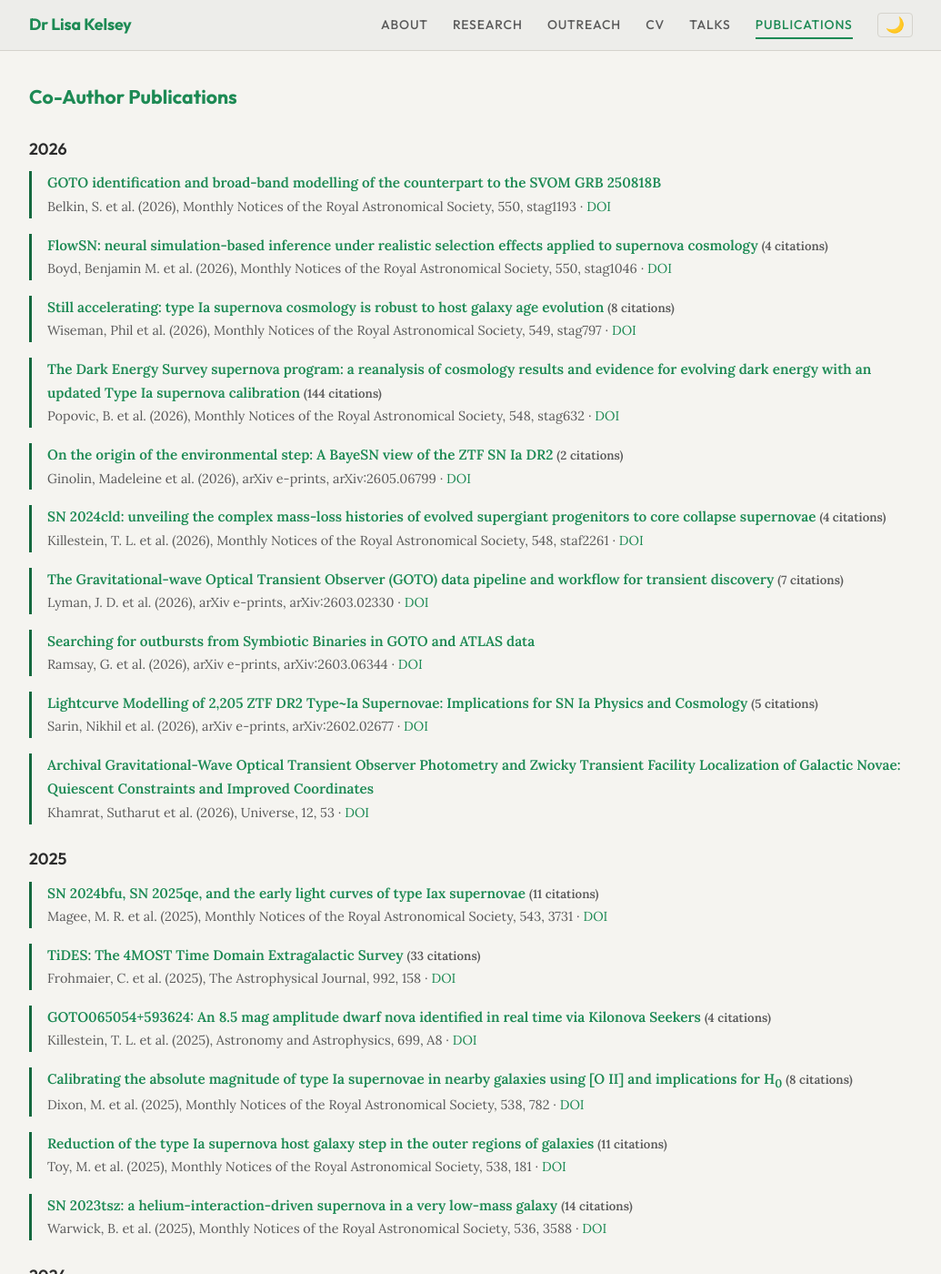
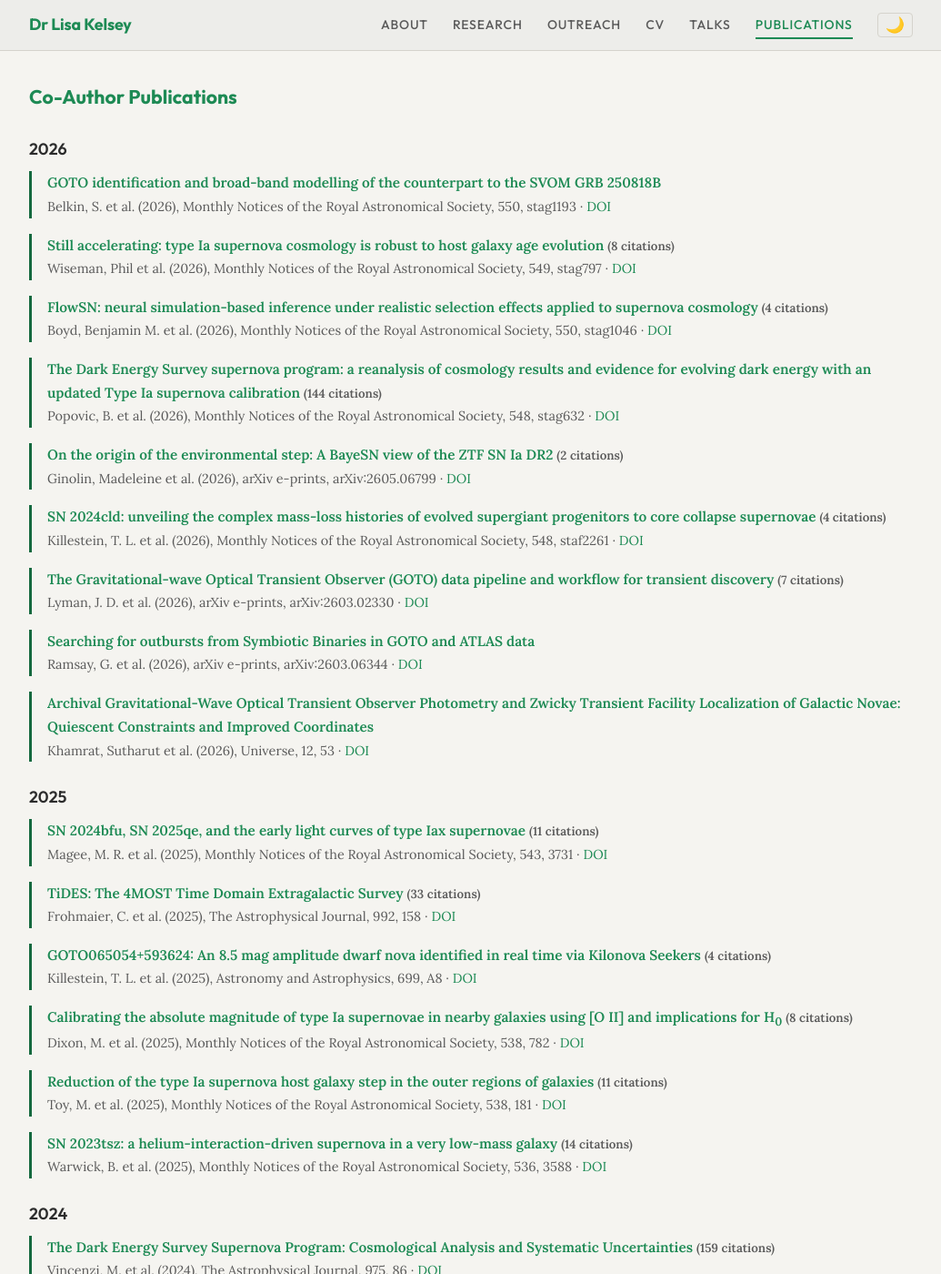
Before and after one commit to LKelsey/LKelsey.github.io, a Jekyll site: the page built from publications.md, in a window 1280 px wide and 1400 px high, scrolled down 761 px. Shown: the whole window at 91% size, without its empty margins (122-1157 px from the left). Built offline with Jekyll 4.4.1, drawn with Linux system fonts in a browser that asks for light colours; some of the changed text lies outside the part shown.

Commit message:
Auto-update publications from ADS

```diff
--- a/_data/publications.yml
+++ b/_data/publications.yml
@@ -1,4 +1,4 @@
-# Auto-generated from ADS library on 2026-09-22 10:43 UTC
+# Auto-generated from ADS library on 2026-09-23 10:34 UTC
 # Do not edit manually
 
 first_author:
@@ -54,6 +54,14 @@ coauthor:
       bibcode: "2026MNRAS.550g1193B"
       citations: 0
       doi: https://doi.org/10.1093/mnras/stag1193
+    - title: "Still accelerating: type Ia supernova cosmology is robust to host galaxy age evolution"
+      authors: "Wiseman, Phil et al."
+      year: 2026
+      journal: "Monthly Notices of the Royal Astronomical Society, 549, stag797"
+      url: https://ui.adsabs.harvard.edu/abs/2026MNRAS.549ag797W/abstract
+      bibcode: "2026MNRAS.549ag797W"
+      citations: 8
+      doi: https://doi.org/10.1093/mnras/stag797
     - title: "FlowSN: neural simulation-based inference under realistic selection effects applied to supernova cosmology"
       authors: "Boyd, Benjamin M. et al."
       year: 2026
@@ -62,14 +70,6 @@ coauthor:
       bibcode: "2026MNRAS.550g1046B"
       citations: 4
       doi: https://doi.org/10.1093/mnras/stag1046
-    - title: "Still accelerating: type Ia supernova cosmology is robust to host galaxy age evolution"
-      authors: "Wiseman, Phil et al."
-      year: 2026
-      journal: "Monthly Notices of the Royal Astronomical Society, 549, stag797"
-      url: https://ui.adsabs.harvard.edu/abs/2026MNRAS.549ag797W/abstract
-      bibcode: "2026MNRAS.549ag797W"
-      citations: 8
-      doi: https://doi.org/10.1093/mnras/stag797
     - title: "The Dark Energy Survey supernova program: a reanalysis of cosmology results and evidence for evolving dark energy with an updated Type Ia supernova calibration"
       authors: "Popovic, B. et al."
       year: 2026
@@ -110,14 +110,6 @@ coauthor:
       bibcode: "2026arXiv260306344R"
       citations: 0
       doi: https://doi.org/10.48550/arXiv.2603.06344
-    - title: "Lightcurve Modelling of 2,205 ZTF DR2 Type~Ia Supernovae: Implications for SN Ia Physics and Cosmology"
-      authors: "Sarin, Nikhil et al."
-      year: 2026
-      journal: "arXiv e-prints, arXiv:2602.02677"
-      url: https://ui.adsabs.harvard.edu/abs/2026arXiv260202677S/abstract
-      bibcode: "2026arXiv260202677S"
-      citations: 5
-      doi: https://doi.org/10.48550/arXiv.2602.02677
     - title: "Archival Gravitational-Wave Optical Transient Observer Photometry and Zwicky Transient Facility Localization of Galactic Novae: Quiescent Constraints and Improved Coordinates"
       authors: "Khamrat, Sutharut et al."
       year: 2026
@@ -174,6 +166,14 @@ coauthor:
       bibcode: "2025MNRAS.536.3588W"
       citations: 14
       doi: https://doi.org/10.1093/mnras/stae2784
+    - title: "The Dark Energy Survey Supernova Program: Cosmological Analysis and Systematic Uncertainties"
+      authors: "Vincenzi, M. et al."
+      year: 2024
+      journal: "The Astrophysical Journal, 975, 86"
+      url: https://ui.adsabs.harvard.edu/abs/2024ApJ...975...86V/abstract
+      bibcode: "2024ApJ...975...86V"
+      citations: 159
+      doi: https://doi.org/10.3847/1538-4357/ad5e6c
     - title: "The Dark Energy Survey Supernova Program: Light Curves and 5 Yr Data Release"
       authors: "Sánchez, B. O. et al."
       year: 2024
@@ -190,21 +190,13 @@ coauthor:
       bibcode: "2024MNRAS.534.2263P"
       citations: 19
       doi: https://doi.org/10.1093/mnras/stae2164
-    - title: "The Dark Energy Survey Supernova Program: Cosmological Analysis and Systematic Uncertainties"
-      authors: "Vincenzi, M. et al."
-      year: 2024
-      journal: "The Astrophysical Journal, 975, 86"
-      url: https://ui.adsabs.harvard.edu/abs/2024ApJ...975...86V/abstract
-      bibcode: "2024ApJ...975...86V"
-      citations: 158
-      doi: https://doi.org/10.3847/1538-4357/ad5e6c
     - title: "The Dark Energy Survey: Cosmology Results with ∼1500 New High-redshift Type Ia Supernovae Using the Full 5 yr Data Set"
       authors: "DES Collaboration et al."
       year: 2024
       journal: "The Astrophysical Journal Letters, 973, L14"
       url: https://ui.adsabs.harvard.edu/abs/2024ApJ...973L..14D/abstract
       bibcode: "2024ApJ...973L..14D"
-      citations: 686
+      citations: 693
       doi: https://doi.org/10.3847/2041-8213/ad6f9f
     - title: "The Gravitational-wave Optical Transient Observer (GOTO)"
       authors: "Dyer, Martin J. et al."
```
